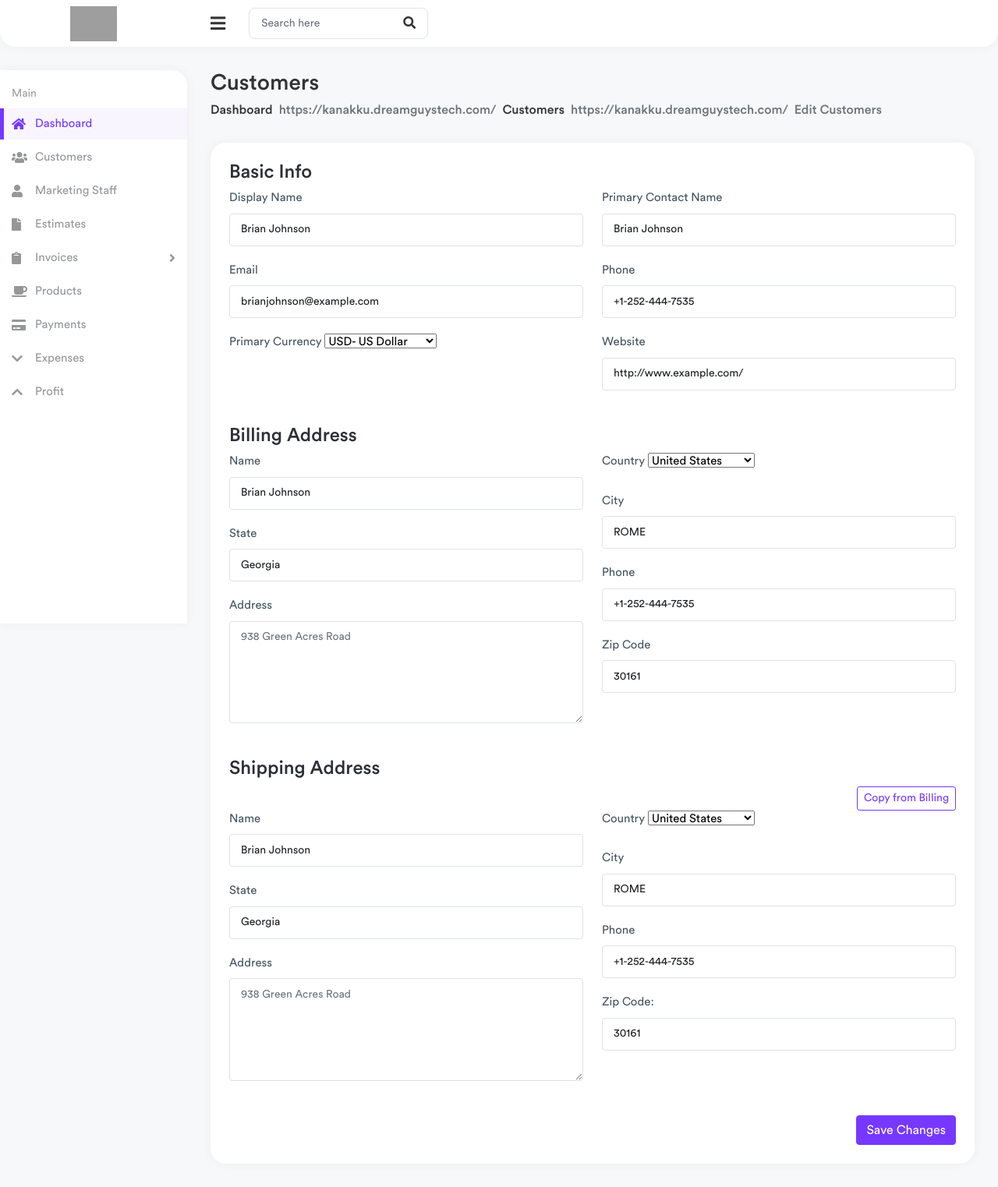
After one commit to shahilkk/Fiesta, a Django app: page /admin/eeditcustomer in a window 1280 px wide. The commit adds this page. Shown: the whole page at 78% size. Run offline with Django 4.2, Linux system fonts and the light colour scheme; some libraries are stand-ins or nearby versions; grey boxes are pictures that could not be loaded.

Commit message:
nochanges

```diff
--- /dev/null
+++ b/adminapp/templates/editcustomer.html
@@ -0,0 +1,176 @@
+{% extends 'master.html' %}
+{% block content %}
+{% load static %}
+
+<div class="page-wrapper">
+    <div class="content container-fluid">
+
+        <div class="page-header">
+            <div class="row">
+                <div class="col-sm-12">
+                    <h3 class="page-title">Customers</h3>
+                    <ul class="breadcrumb">
+                        <li class="breadcrumb-item"><a href="index.html">Dashboard</a></li>
+                        <li class="breadcrumb-item"><a href="customers.html">Customers</a></li>
+                        <li class="breadcrumb-item active">Edit Customers</li>
+                    </ul>
+                </div>
+            </div>
+        </div>
+
+        <div class="row">
+            <div class="col-md-12">
+                <div class="card">
+                    <div class="card-body">
+                        <h4 class="card-title">Basic Info</h4>
+                        <form action="#">
+                            <div class="row">
+                                <div class="col-md-6">
+                                    <div class="form-group">
+                                        <label>Display Name</label>
+                                        <input type="text" class="form-control" value="Brian Johnson">
+                                    </div>
+                                    <div class="form-group">
+                                        <label>Email</label>
+                                        <input type="email" class="form-control"
+                                            value="brianjohnson@example.com">
+                                    </div>
+                                    <div class="form-group">
+                                        <label>Primary Currency</label>
+                                        <select class="select">
+                                            <option selected>USD- US Dollar</option>
+                                            <option>EUR Euro</option>
+                                            <option>INR Indoan Rupee</option>
+                                        </select>
+                                    </div>
+                                </div>
+                                <div class="col-md-6">
+                                    <div class="form-group">
+                                        <label>Primary Contact Name</label>
+                                        <input type="text" class="form-control" value="Brian Johnson">
+                                    </div>
+                                    <div class="form-group">
+                                        <label>Phone</label>
+                                        <input type="text" class="form-control" value="+1-252-444-7535">
+                                    </div>
+                                    <div class="form-group">
+                                        <label>Website</label>
+                                        <input type="text" class="form-control" value="http://www.example.com/">
+                                    </div>
+                                </div>
+                            </div>
+                        </form>
+                        <h4 class="card-title mt-4">Billing Address</h4>
+                        <form action="#">
+                            <div class="row">
+                                <div class="col-md-6">
+                                    <div class="form-group">
+                                        <label>Name</label>
+                                        <input type="text" class="form-control" value="Brian Johnson">
+                                    </div>
+                                    <div class="form-group">
+                                        <label>State</label>
+                                        <input type="text" class="form-control" value="Georgia">
+                                    </div>
+                                    <div class="form-group">
+                                        <label>Address</label>
+                                        <textarea rows="5" cols="5" class="form-control"
+                                            placeholder="938 Green Acres Road"></textarea>
+                                    </div>
+                                </div>
+                                <div class="col-md-6">
+                                    <div class="form-group">
+                                        <label>Country</label>
+                                        <select class="select">
+                                            <option>Afghanistan</option>
+                                            <option>Afghanistan</option>
+                                            <option>Albania</option>
+                                            <option>Algeria</option>
+                                            <option>American Samoa</option>
+                                            <option>Andorra</option>
+                                            <option>Angola</option>
+                                            <option>Anguilla</option>
+                                            <option selected>United States</option>
+                                        </select>
+                                    </div>
+                                    <div class="form-group">
+                                        <label>City</label>
+                                        <input type="text" class="form-control" value="ROME">
+                                    </div>
+                                    <div class="form-group">
+                                        <label>Phone</label>
+                                        <input type="text" class="form-control" value="+1-252-444-7535">
+                                    </div>
+                                    <div class="form-group">
+                                        <label>Zip Code</label>
+                                        <input type="text" class="form-control" value="30161">
+                                    </div>
+                                </div>
+                            </div>
+                        </form>
+                        <h4 class="card-title mt-4">Shipping Address</h4>
+                        <form action="#">
+                            <div class="text-end">
+                                <button type="submit" class="btn btn-outline-primary btn-sm">Copy from
+                                    Billing</button>
+                            </div>
+                            <div class="row">
+                                <div class="col-md-6">
+                                    <div class="form-group">
+                                        <label>Name</label>
+                                        <input type="text" class="form-control" value="Brian Johnson">
+                                    </div>
+                                    <div class="form-group">
+                                        <label>State</label>
+                                        <input type="text" class="form-control" value="Georgia">
+                                    </div>
+                                    <div class="form-group">
+                                        <label>Address</label>
+                                        <textarea rows="5" cols="5" class="form-control"
+                                            placeholder="938 Green Acres Road"></textarea>
+                                    </div>
+                                </div>
+                                <div class="col-md-6">
+                                    <div class="form-group">
+                                        <label>Country</label>
+                                        <select class="select">
+                                            <option>Afghanistan</option>
+                                            <option>Afghanistan</option>
+                                            <option>Albania</option>
+                                            <option>Algeria</option>
+                                            <option>American Samoa</option>
+                                            <option>Andorra</option>
+                                            <option>Angola</option>
+                                            <option>Anguilla</option>
+                                            <option selected>United States</option>
+                                        </select>
+                                    </div>
+                                    <div class="form-group">
+                                        <label>City</label>
+                                        <input type="text" class="form-control" value="ROME">
+                                    </div>
+                                    <div class="form-group">
+                                        <label>Phone</label>
+                                        <input type="text" class="form-control" value="+1-252-444-7535">
+                                    </div>
+                                    <div class="form-group">
+                                        <label>Zip Code:</label>
+                                        <input type="text" class="form-control" value="30161">
+                                    </div>
+                                </div>
+                            </div>
+                            <div class="text-end mt-4">
+                                <button type="submit" class="btn btn-primary">Save Changes</button>
+                            </div>
+                        </form>
+                    </div>
+                </div>
+            </div>
+        </div>
+    </div>
+</div>
+
+
+
+
+{% endblock %}
--- a/adminapp/templates/master.html
+++ b/adminapp/templates/master.html
@@ -42,6 +42,10 @@
 
     <!-- invoice settings -->
     <!-- end invoice settings -->
+
+
+    <!-- edit customer -->
+    <!-- edit customer -->
 
 
 
@@ -332,10 +336,13 @@
     <!-- invoice settings -->
     <!-- end invoice settings -->
 
+    <!-- editcustomer -->
+    <!-- edit customer -->
+
 
     <script>
-        $(document).ready(function(){
-$('#toggle li').on('click', function(){
+        $(document).ready(function () {
+            $('#toggle li').on('click', function () {
                 $(this).removeClass('open').addClass('open');
             });
         });
@@ -443,16 +450,27 @@ $(this).removeClass('open').addClass('open');
 
 
         // selectbox
-        $('.app-listing .selectBox').on("click", function() {
+        $('.app-listing .selectBox').on("click", function () {
             $(this).parent().find('#checkBoxes').fadeToggle();
             $(this).parent().parent().siblings().find('#checkBoxes').fadeOut();
         });
 
-    $('.invoices-main-form .selectBox').on("click", function() {
+        $('.invoices-main-form .selectBox').on("click", function () {
             $(this).parent().find('#checkBoxes-one').fadeToggle();
             $(this).parent().parent().siblings().find('#checkBoxes-one').fadeOut();
         });
         // end selectbox
+
+
+
+
+        $(document).ready(function () {
+            $(".tab").click(function () {
+                $(".tab").removeClass("active");
+                // $(".tab").addClass("active"); // instead of this do the below
+                $(this).addClass("active");
+            });
+        });
     </script>
 </body>
 
--- a/adminapp/urls.py
+++ b/adminapp/urls.py
@@ -23,4 +23,5 @@ urlpatterns = [
     path('addexpenses',views.addexpenses,name="addexpenses"),
     path('profit',views.profit,name="profit"),
     path('addprofit',views.addprofit,name="addprofit"),
+    path('eeditcustomer',views.editcustomer,name="editcustomer"),
 ]
--- a/adminapp/views.py
+++ b/adminapp/views.py
@@ -84,3 +84,6 @@ def profit(req):
 
 def addprofit(req):
     return render(req,'addprofit.html')
+
+def editcustomer(req):
+    return render(req,'editcustomer.html')
```
Lines whose indentation alone changed are shown as unchanged.
